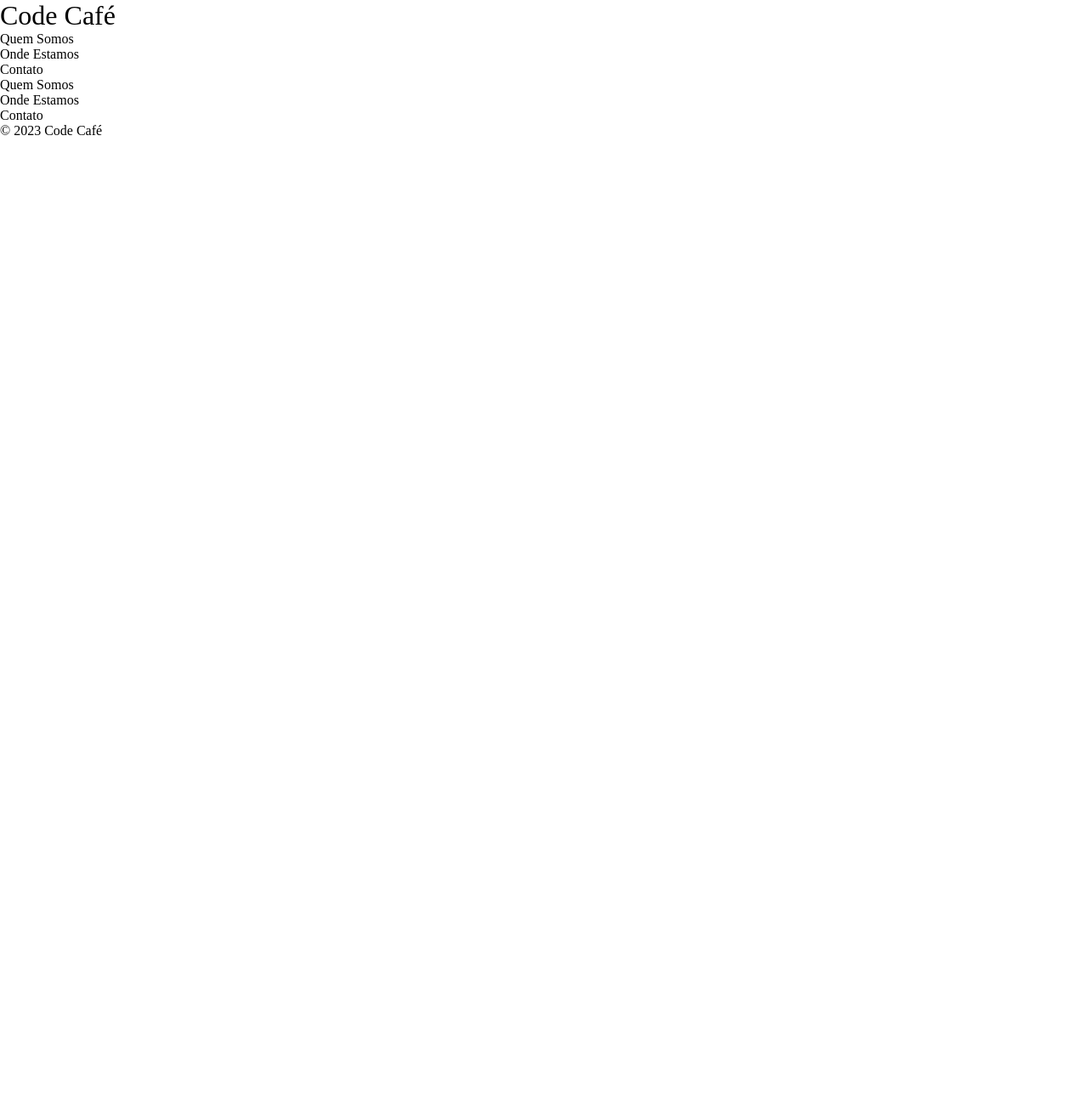
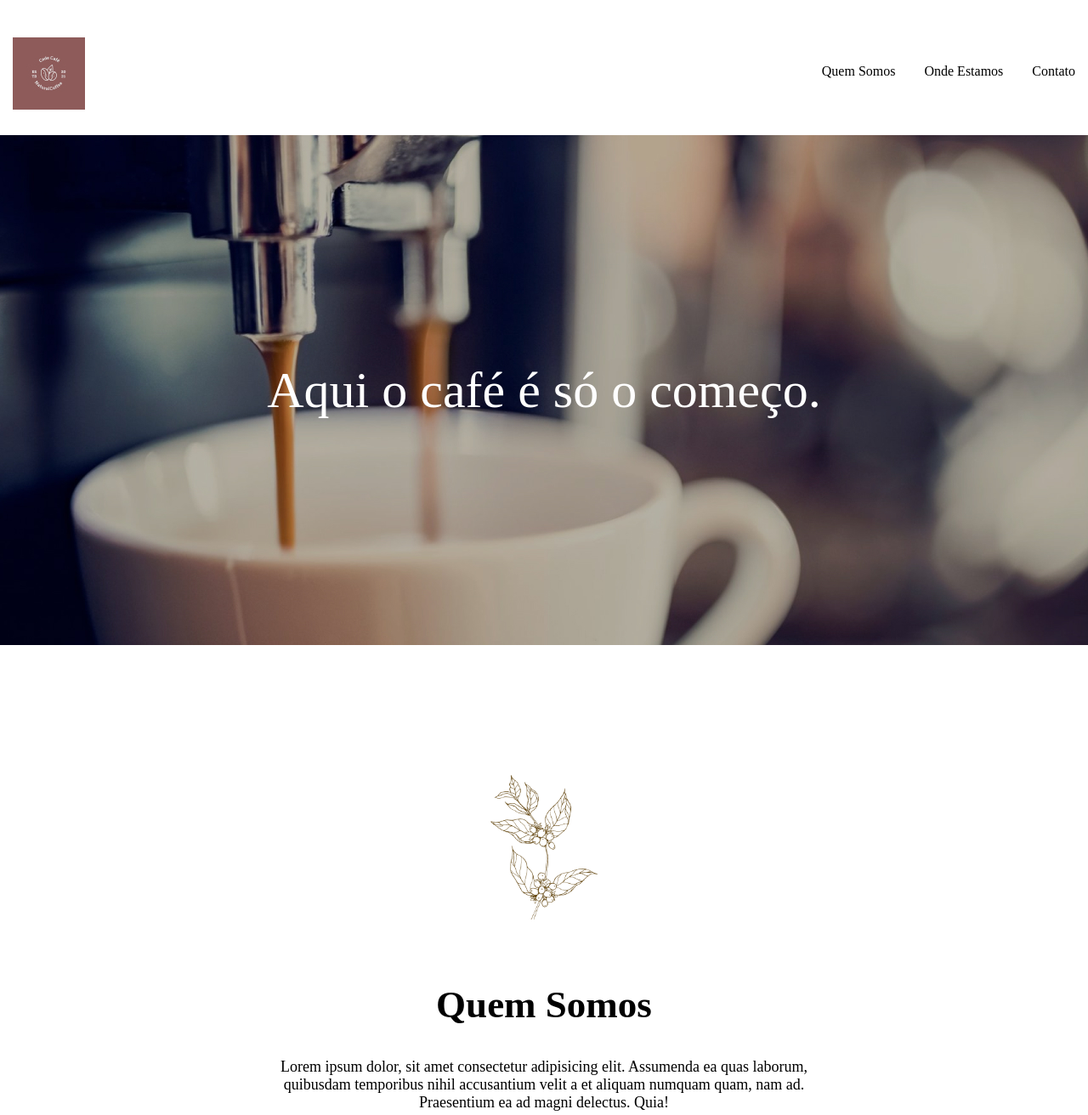
Before and after one commit to RobsonWebDev/Landing-Page-Cafeteria, a plain HTML site: page index.html in a window 1280 px wide. Shown: the top 1312 px of the page at 85% size. Before the commit the page ends 800 px from the top, so only its background shows below. Drawn offline with Linux system fonts and the light colour scheme; a web font is replaced by a local one.

Commit message:
Estilizando e Arrumando
Feitos algumas estlizacoes com o CSS e foram adicionados conteudos a algumas tags

```diff
--- a/index.html
+++ b/index.html
@@ -27,17 +27,28 @@
         </nav>
     </header>
     <main>
-        <section>
-
+        <section class="painel">
+            <h2>Aqui o café é só o começo.</h2>
         </section>
-        <section>
-
+        <section class="secao-com-texto" id="quem-somos">
+            <header>
+                <img src="src/images/logo-secoes.png" alt="Imagem das Secoes">
+                <h2>Quem Somos</h2>
+            </header>
+            <p>Lorem ipsum dolor, sit amet consectetur adipisicing elit. Assumenda ea quas laborum, quibusdam temporibus nihil accusantium velit a et aliquam numquam quam, nam ad. Praesentium ea ad magni delectus. Quia!</p>
         </section>
-        <section>
-
+        <section class="ladrilho">
+            <div class="grande"></div>
+            <div class="pequeno grao"></div>
+            <div class="pequeno"></div>
+            <div class="medio"></div>
         </section>
-        <section>
-
+        <section class="secao-com-texto onde-estamos" id="onde-estamos">
+            <header>
+                <img src="src/images/logo-secoes.png" alt="Imagem das Secoes">
+                <h2>Onde Estamos</h2>
+            </header>
+            <p>Assumenda ea quas laborum, quibusdam temporibus nihil accusantium velit a et aliquam numquam quam, nam ad.</p>
         </section>
     </main>
     <footer>
--- a/src/css/style.css
+++ b/src/css/style.css
@@ -1,3 +1,107 @@
-body{
+body {
+    max-width: 1440px;
+}
+
+.cabecalho {
+    padding: 30px 15px;
+    position: relative;
 
 }
+
+.cabecalho .logo {
+    background: url('../images/logo.jpg') center center no-repeat;
+    width: 85px;
+    height: 85px;
+    display: inline-block;
+}
+
+.cabecalho .logo h1 {
+    font-size: 0;
+}
+
+.cabecalho nav {
+    display: inline-block;
+    position: absolute;
+    right: 0;
+    margin-top: 30px;
+}
+
+.cabecalho ul li {
+    display: inline-block;
+    padding: 15px;
+}
+
+.cabecalho ul li a:hover {
+    font-weight: bold;
+}
+
+.painel {
+    background: url('../images/painel.jpg') center center no-repeat;
+    height: 600px;
+}
+
+.painel h2 {
+    color: white;
+    font-size: 60px;
+    font-weight: 400;
+    text-align: center;
+    position: relative;
+    top: 50%;
+    transform: translateY(-50%);
+}
+
+.secao-com-texto {
+    padding: 153px;
+    text-align: center;
+    clear: both;
+}
+
+.secao-com-texto img {
+    width: 170px;
+    height: 170px;
+    margin-bottom: 70px;
+}
+
+.secao-com-texto h2 {
+    font-size: 45px;
+    font-weight: 600;
+    margin-bottom: 37px;
+}
+
+.secao-com-texto p {
+    font-size: 18px;
+    width: 702px;
+    margin: 0 auto;
+}
+
+.secao-com-texto.onde-estamos p {
+    font-size: 28px;
+}
+
+.ladrilho div {
+    float: left;
+}
+
+.ladrilho .grande {
+    background: url('../images/4.jpg') center center no-repeat;
+    height: 600px;
+    width: 50%;
+}
+
+.ladrilho .pequeno {
+    background: url('../images/3.jpg') center center no-repeat;
+    height: 300px;
+    width: 25%;
+}
+
+.ladrilho .pequeno.grao {
+    background: url('../images/2.jpg') center center no-repeat;
+    height: 300px;
+    width: 25%;
+}
+
+.ladrilho .medio {
+    background: url('../images/1.jpg') center center no-repeat;
+    height: 300px;
+    width: 50%;
+}
```
